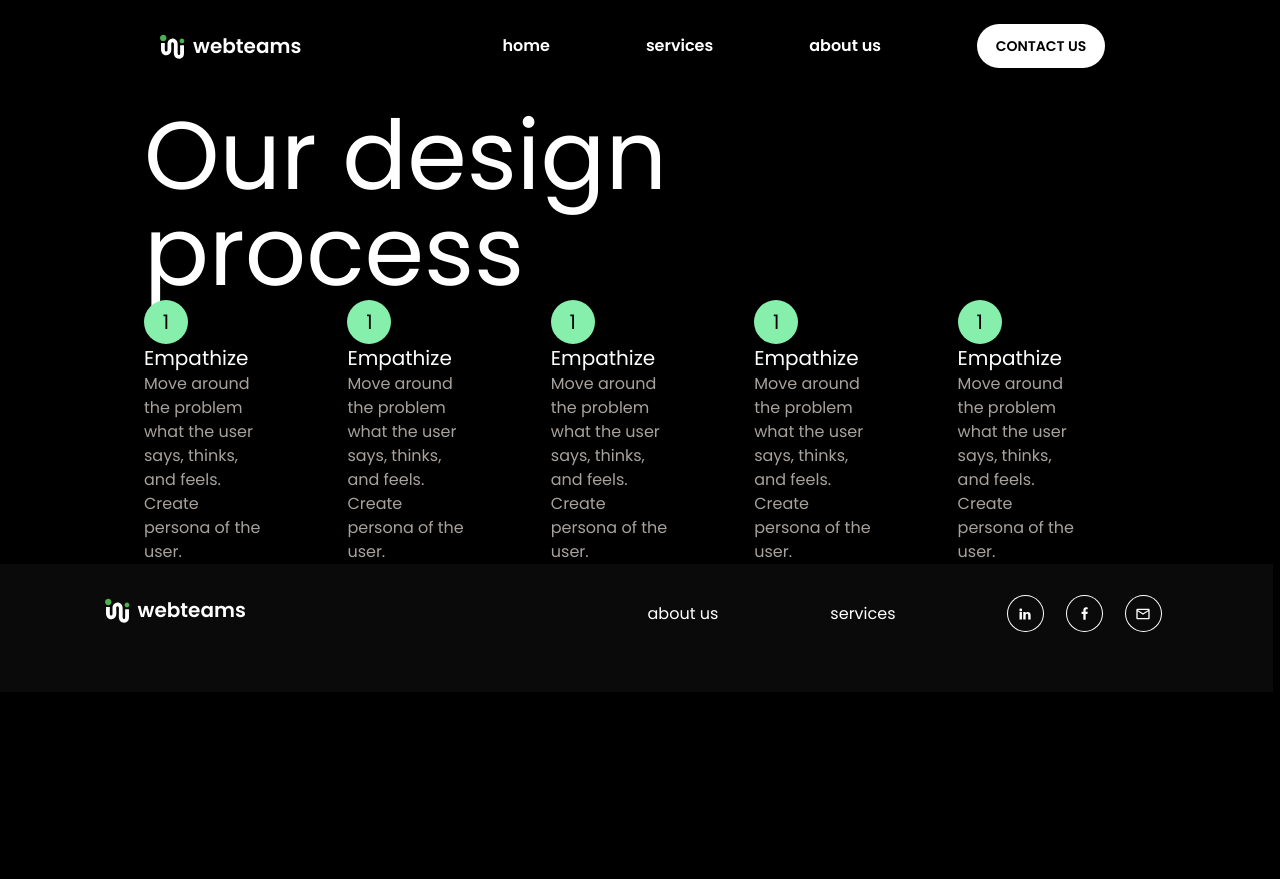
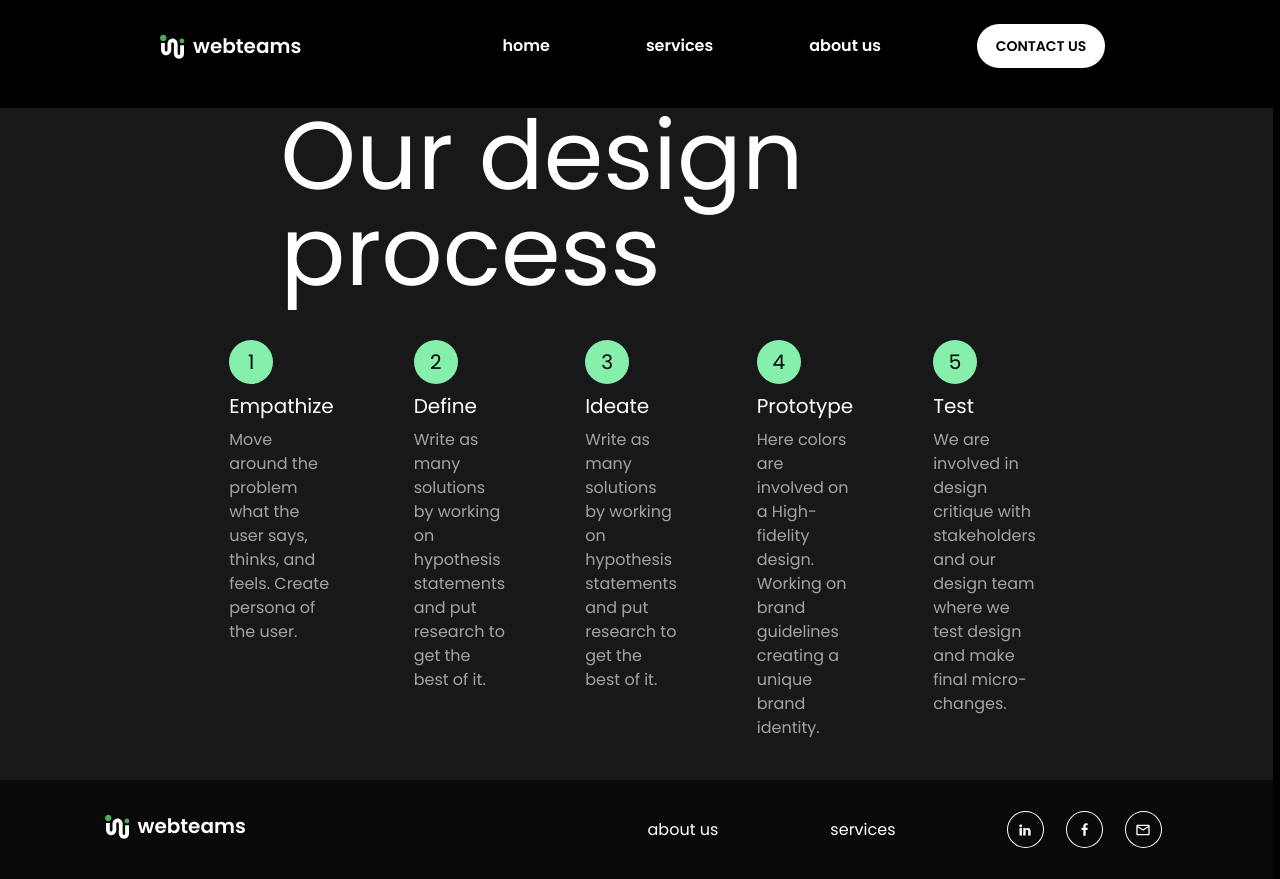
Before and after one commit to usmaniqbal998/WebteamsDev, a Next.js app: page /test in a window 1280 px wide. Before the commit the page ends 800 px from the top, so only its background shows below. Built offline with nearby package versions, Linux system fonts and the light colour scheme.

Commit message:
feat: finished our design card

```diff
--- a/src/Components/OurDesignCard.tsx
+++ b/src/Components/OurDesignCard.tsx
@@ -1,23 +1,28 @@
-export function OurDesignCard() {
+type OurDesignCardProps = {
+  title: string
+  steps: {
+    subtitle: string
+    text: string
+  }[]
+}
+
+export function OurDesignCard(props: OurDesignCardProps) {
   return (
-    <div className='w-full'>
+    <div className='flex w-screen flex-col gap-10 bg-zinc-900 px-72 '>
       <h2 className='text-8xl '>
         Our design <br /> process
       </h2>
-      <div className='flex w-full flex-row items-center justify-center gap-10'>
-        {Array.from({ length: 5 }).map(() => (
+      <div className=' flex w-full flex-row items-start justify-center gap-10'>
+        {props.steps.map((step, index) => (
           <>
-            <div className='flex w-32 flex-col'>
+            <div className='flex w-32 flex-col gap-2'>
               <span className='flex size-11 items-center justify-center rounded-full bg-green-300 text-xl text-black'>
-                1
+                {index + 1}
               </span>
-              <span className='text-xl'>Empathize </span>
-              <p className=' text-stone-400'>
-                Move around the problem what the user says, thinks, and feels.
-                Create persona of the user.
-              </p>
+              <span className='text-xl'>{step.subtitle} </span>
+              <p className=' text-stone-400'>{step.text}</p>
             </div>
-            <div className=''></div>
+            <div className='h-full w-[1px] bg-white last-of-type:hidden'></div>
           </>
         ))}
       </div>
--- a/src/app/test/page.tsx
+++ b/src/app/test/page.tsx
@@ -4,5 +4,30 @@ import { DesignHero } from '@/Session/DesignHero'
 import { Test } from '@/Session/test'
 
 export default function test() {
-  return <OurDesignCard />
+  return (
+    <OurDesignCard
+      steps={[
+        {
+          subtitle: 'Empathize',
+          text: 'Move around the problem what the user says, thinks, and feels.\n Create persona of the user.'
+        },
+        {
+          subtitle: 'Define',
+          text: 'Write as many solutions by working on hypothesis statements and put research to get the best of it. '
+        },
+        {
+          subtitle: 'Ideate',
+          text: 'Write as many solutions by working on hypothesis statements and put research to get the best of it. '
+        },
+        {
+          subtitle: 'Prototype',
+          text: 'Here colors are involved on a High-fidelity design. Working on brand guidelines creating a unique brand identity.'
+        },
+        {
+          subtitle: 'Test',
+          text: 'We are involved in design critique with stakeholders and our design team where we test design and make final micro-changes.  '
+        }
+      ]}
+    />
+  )
 }
```
